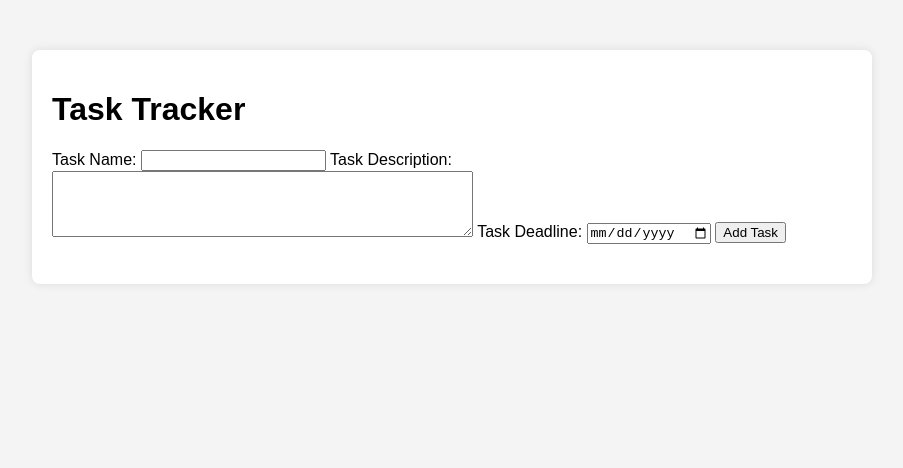
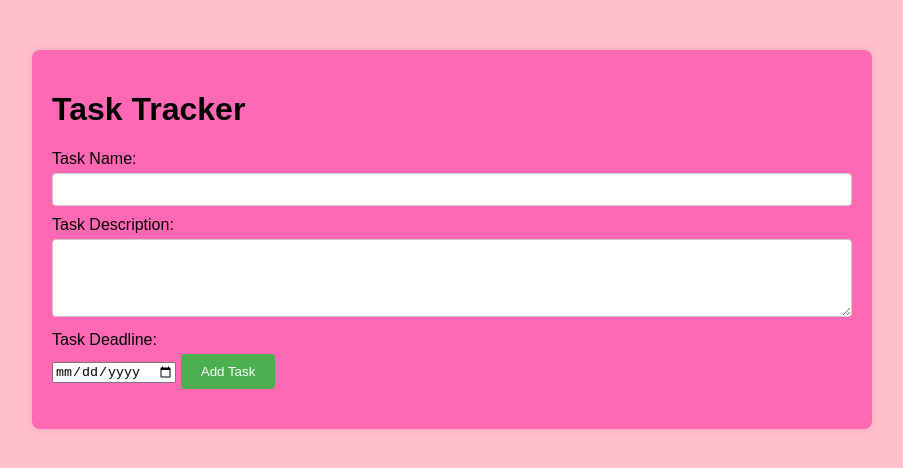
Before and after one commit to NermaBlerm/tasktrackerapp, a plain HTML site: page index.html in a window 1280 px wide. Shown: the whole page, without its empty margins (188-1091 px from the left). Drawn offline with Linux system fonts and the light colour scheme.

Commit message:
Add basic styling with CSS

```diff
--- a/styles.css
+++ b/styles.css
@@ -2,16 +2,67 @@ body {
     font-family: 'Arial', sans-serif;
     margin: 0;
     padding: 0;
-    background-color: #f4f4f4;
-    }
-    .container {
+    background-color: #FFC0CB; /* Pink background */
+}
+
+.container {
     max-width: 800px;
     margin: 50px auto;
     padding: 20px;
-    background-color: #fff;
+    background-color: #FF69B4; /* Bright pink task tracker box */
     border-radius: 8px;
     box-shadow: 0 0 10px rgba(0, 0, 0, 0.1);
-    }
-    form {
+    color: #000; /* Black text color in the bright pink box */
+}
+
+h1 {
+    color: #000; /* Black task tracker text color */
+}
+
+form {
     margin-bottom: 20px;
-    }
+}
+
+/* Apply styles to form elements */
+label {
+    display: block;
+    margin-bottom: 5px;
+}
+
+input[type="text"],
+textarea {
+    width: 100%;
+    padding: 8px;
+    margin-bottom: 10px;
+    border: 1px solid #ccc;
+    border-radius: 4px;
+    box-sizing: border-box;
+}
+
+button {
+    padding: 10px 20px;
+    background-color: #4CAF50; /* Green button */
+    color: white;
+    border: none;
+    border-radius: 4px;
+    cursor: pointer;
+}
+
+button:hover {
+    background-color: #45a049;
+}
+
+table {
+    width: 100%;
+    border-collapse: collapse;
+}
+
+th, td {
+    padding: 8px;
+    text-align: left;
+    border-bottom: 1px solid #ddd;
+}
+
+th {
+    background-color: #f2f2f2;
+}
```
